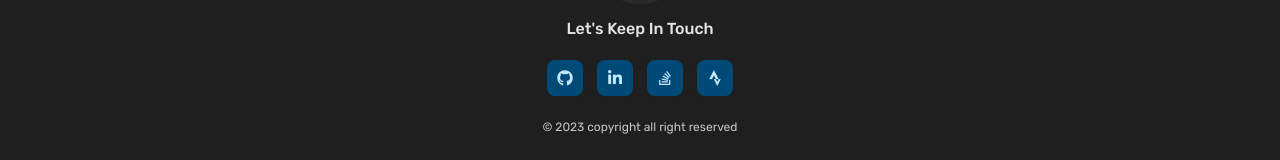
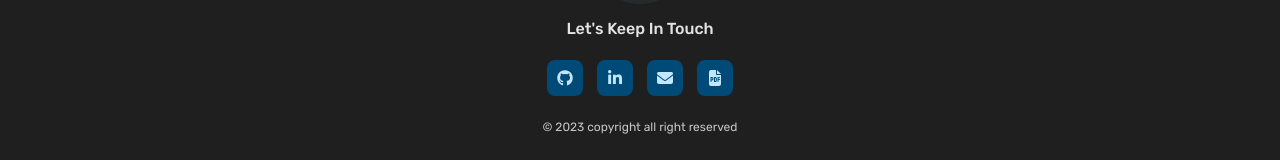
Before and after one commit to anjoo91/my-portfolio, a Next.js app: page / in a window 1280 px wide. Shown: the part 3261-3421 px from the top of the page. Built offline with nearby package versions, Linux system fonts and the light colour scheme.

Commit message:
updated footer buttons and hrefs

```diff
--- a/src/layout/Footer.js
+++ b/src/layout/Footer.js
@@ -21,10 +21,10 @@ export default function Footer() {
                             <a href="https://www.linkedin.com/in/andrewlew91/"><i className="fab fa-linkedin-in" /></a>
                         </li>
                         <li>
-                            <a href="#"><i className="fab fa-stack-overflow" /></a>
+                            <a href="mailto: andrew.w.lew@gmail.com"><i className="fa fa-envelope" /></a>
                         </li>
                         <li>
-                            <a href="#"><i className="fab fa-strava" /></a>
+                            <a href="https://drive.google.com/file/d/1vDpnvYRJcrq722W4tzQFdgr9qb6Lbu1k/view?usp=drive_link"><i className="fa-solid fa-file-pdf" /></a>
                         </li>
                     </ul>
                     <p className="copyright">© 2023 copyright all right reserved</p>
```
